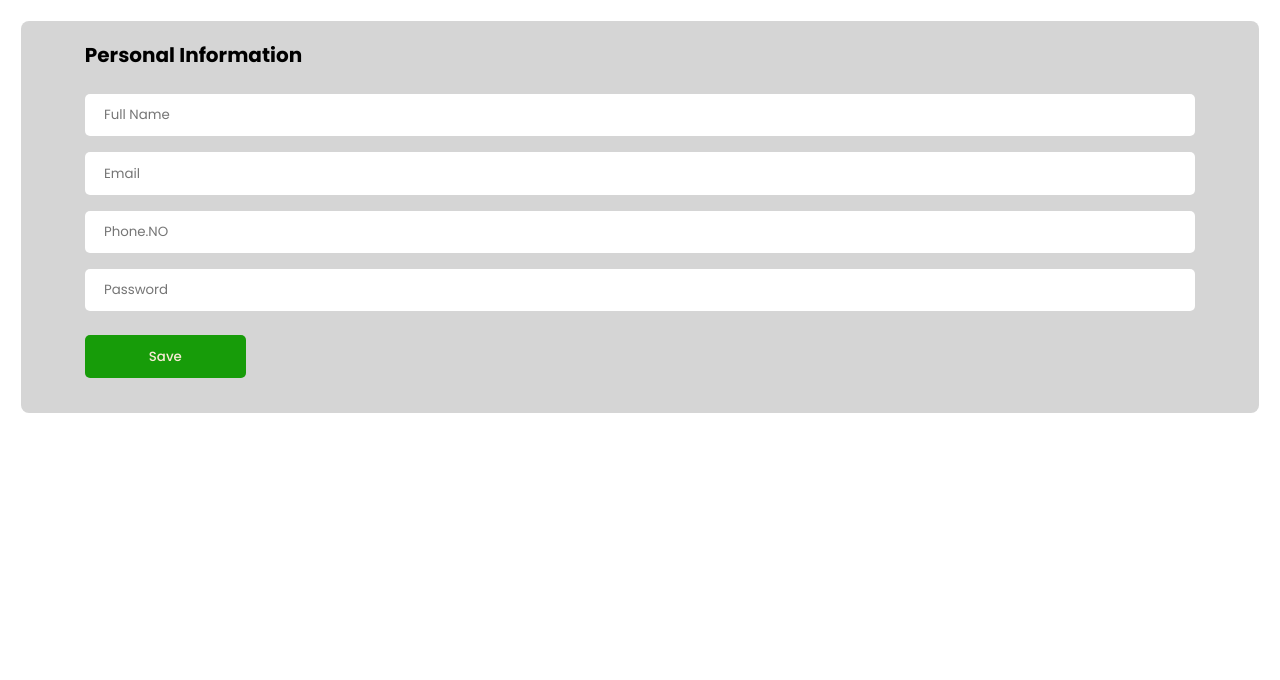
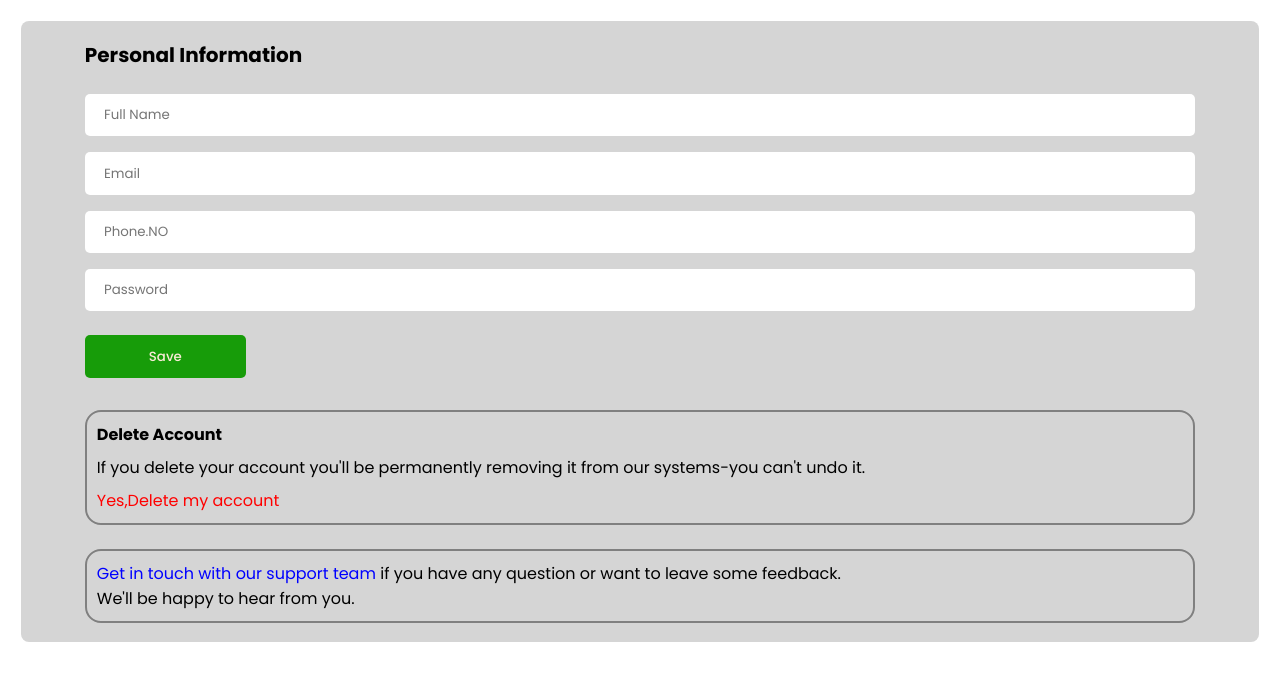
Before and after one commit to keval-parmar-030902/Project-TSC-Next, a Next.js app in the folder next-app/: page /contectUs in a window 1280 px wide. Shown: the top 680 px of the page. Built offline with nearby package versions, Linux system fonts and the light colour scheme.

Commit message:
footer added

```diff
--- a/next-app/src/app/contectUs/page.tsx
+++ b/next-app/src/app/contectUs/page.tsx
@@ -1,7 +1,7 @@
 import React from "react";
 import Style from './page.module.css'
 import Form from "@/components/Form";
-
+import  Footer from "@/components/footer"
 interface Props {}
 
 const Contectus = (props: Props) => {
@@ -14,6 +14,7 @@ const Contectus = (props: Props) => {
         <div className="formSection">
             <Form/>
         </div>
+        <Footer/>
       </div>
     </>
 
--- /dev/null
+++ b/next-app/src/components/footer/footer.module.css
@@ -0,0 +1,20 @@
+.p{
+    color: red;
+    margin-top: 0.5rem;
+}
+.h1{
+    font-size: medium;
+    margin-bottom: 0.5rem;
+}
+
+    .div {
+        border: 2px solid gray;
+        padding: 10px;
+        border-radius: 1rem;
+    }
+   .div1{
+    margin-top: 1.5rem;
+    border: 2px solid gray;
+    padding: 10px;
+    border-radius: 1rem;
+   }
--- /dev/null
+++ b/next-app/src/components/footer/index.tsx
@@ -0,0 +1,28 @@
+import React from 'react'
+import  Styles from './footer.module.css'
+import Link from 'next/link'
+interface Props {
+
+}
+
+const Footer = (props: Props) => {
+    return (
+        <div>
+              <div className={Styles.div}>
+            <h1 className={Styles.h1} >Delete Account</h1>
+            <p>If you delete your account you'll be permanently removing it from our systems-you can't undo it. </p>
+            <p className={Styles.p}>Yes,Delete my account </p>
+        </div>
+        <div className={Styles.div1}>
+
+        <p>
+        <span style={{ color: 'blue' }}>Get in touch with our support team  </span>
+        <span style={{ color: 'black' }}>if you have any question  or want to leave some feedback.</span>
+    </p>
+            <p>We'll be happy to hear from you.</p>
+        </div>
+        </div>
+    )
+}
+
+export default Footer;
```
